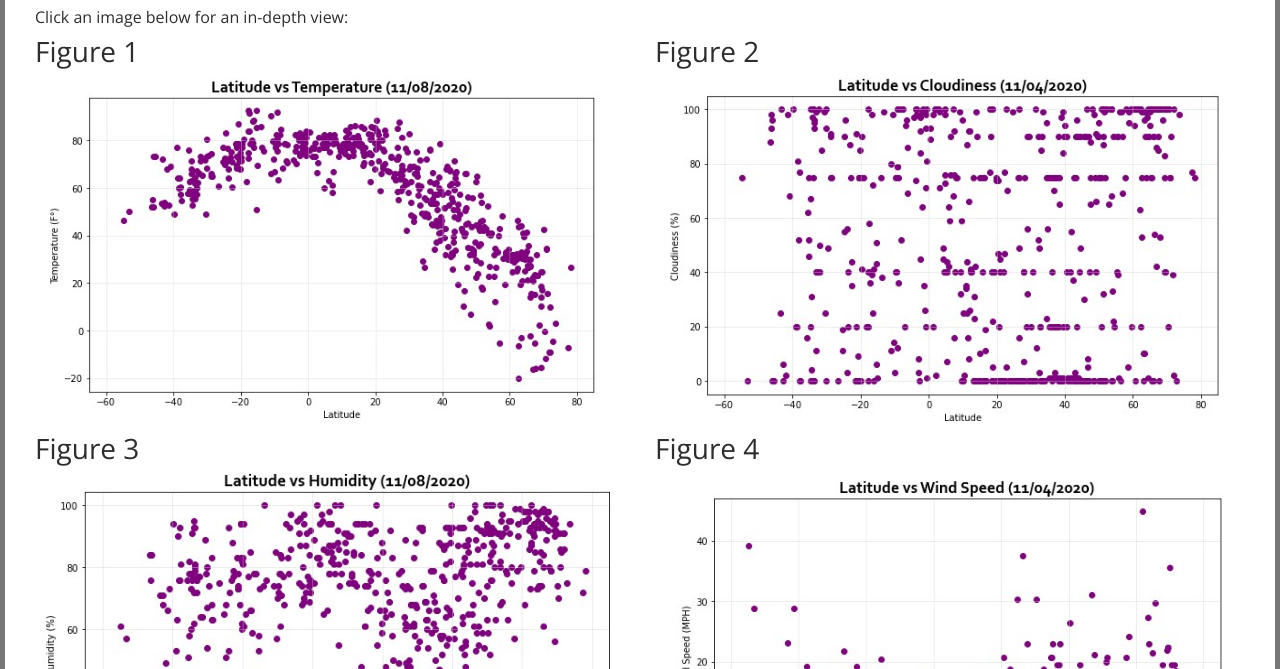
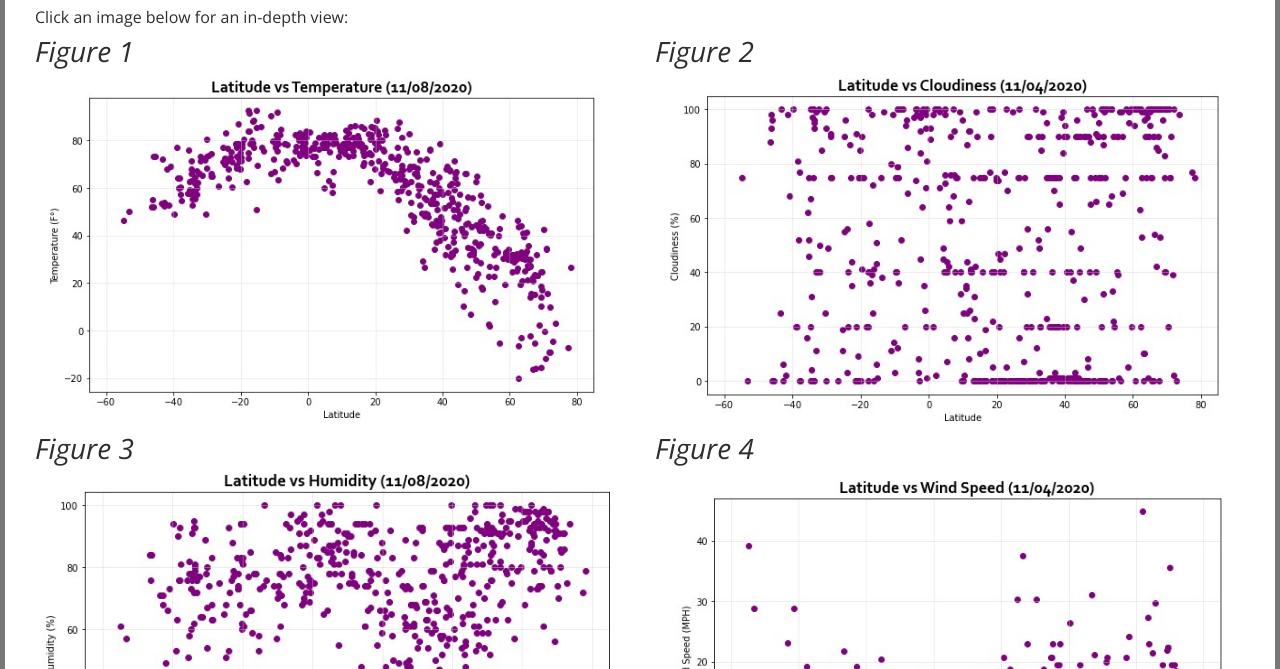
Before and after one commit to jworlein/Web-Design, a plain HTML site: page comparisons.html in a window 1280 px wide. Shown: the part 131-800 px from the top of the page. Drawn offline with nearby package versions, Linux system fonts and the light colour scheme.

Commit message:
Update style.css

```diff
--- a/style.css
+++ b/style.css
@@ -5,3 +5,7 @@ h1
 
 p
 { font-family: 'Times New Roman', Times, serif;}
+
+h3 {font-style: italic;}
+
+}
```
